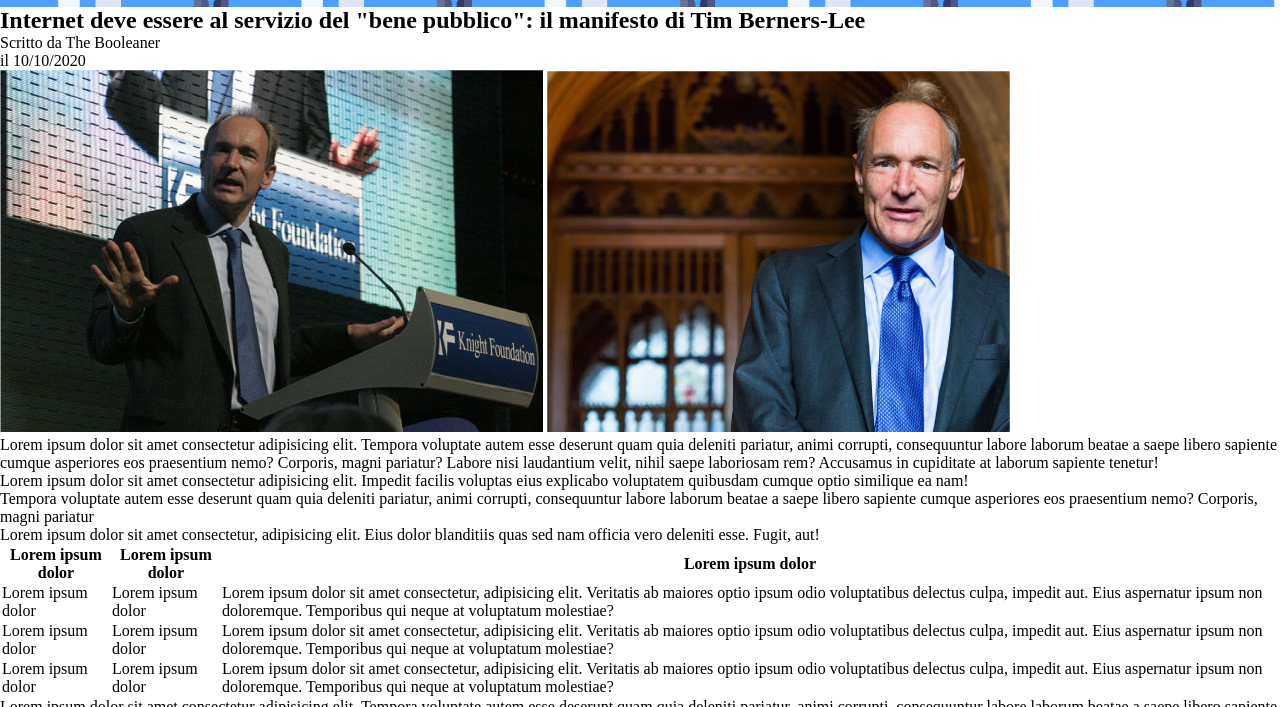
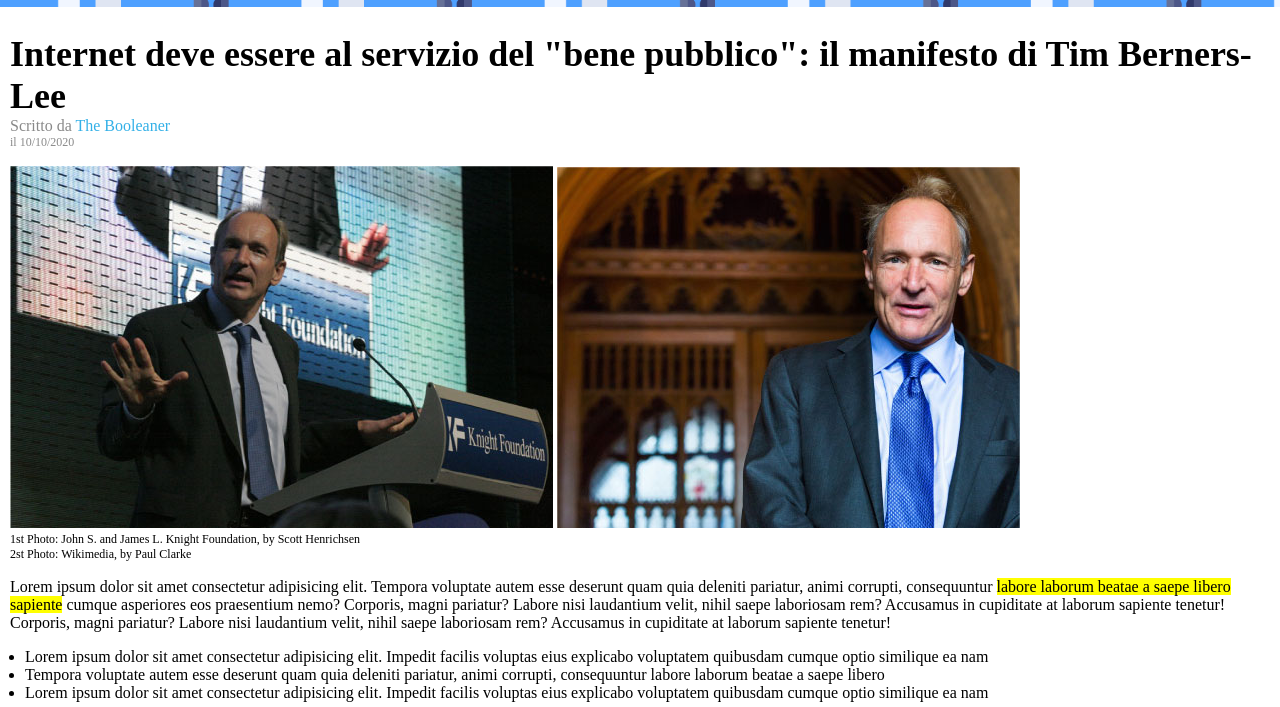
Before and after one commit to danielecapano/html-css-booleaner, a plain HTML site: page index.html in a window 1280 px wide. Shown: the part 93-800 px from the top of the page. Drawn offline with Linux system fonts and the light colour scheme.

Commit message:
ADD - css sections text and list

```diff
--- a/CSS/style.css
+++ b/CSS/style.css
@@ -10,6 +10,7 @@ header {
     background-color: #4ea0ff;
     background-size: 38%;
     height: 100px;
+    margin-bottom: 1rem;
 }
 
 header img {
@@ -18,3 +19,40 @@ header img {
     left: 10px;
     width: 200px;
 }
+
+main {
+    padding: 10px;
+}
+
+section {
+    margin-bottom: 16px;
+}
+
+.title {
+    font-size: 24px;
+}
+
+.author {
+    color: #898989;
+    font-size: 16px;
+}
+
+.author span {
+    color: #33b0e7;
+}
+
+.small {
+    font-size: 12px;
+}
+
+figcaption {
+    font-size: 12px;
+}
+
+.text span {
+    background-color: yellow;
+}
+
+.list {
+    padding-left: 15px;
+}
--- a/index.html
+++ b/index.html
@@ -31,8 +31,14 @@
       <!-- SECTION IMAGES -->
 
       <section class="images">
-        <img src="./img/tim-1.jpg" alt="foto di Tim Berners-Lee" />
-        <img src="./img/tim-2.jpg" alt="foto di Tim Berners-Lee" />
+        <figure>
+            <img src="./img/tim-1.jpg" alt="foto di Tim Berners-Lee" />
+            <img src="./img/tim-2.jpg" alt="foto di Tim Berners-Lee" />
+            <figcaption>
+                <p>1st Photo: John S. and James L. Knight Foundation, by Scott Henrichsen</p>
+                <p>2st Photo: Wikimedia, by Paul Clarke</p>
+            </figcaption>
+        </figure>
       </section>
 
       <!-- SECTION TEXT -->
@@ -41,8 +47,10 @@
         <p>
           Lorem ipsum dolor sit amet consectetur adipisicing elit. Tempora
           voluptate autem esse deserunt quam quia deleniti pariatur, animi
-          corrupti, consequuntur labore laborum beatae a saepe libero sapiente
+          corrupti, consequuntur <span>labore laborum beatae a saepe libero sapiente</span>
           cumque asperiores eos praesentium nemo? Corporis, magni pariatur?
+          Labore nisi laudantium velit, nihil saepe laboriosam rem? Accusamus in
+          cupiditate at laborum sapiente tenetur! Corporis, magni pariatur?
           Labore nisi laudantium velit, nihil saepe laboriosam rem? Accusamus in
           cupiditate at laborum sapiente tenetur!
         </p>
@@ -55,17 +63,15 @@
           <li>
             Lorem ipsum dolor sit amet consectetur adipisicing elit. Impedit
             facilis voluptas eius explicabo voluptatem quibusdam cumque optio
-            similique ea nam!
+            similique ea nam
           </li>
           <li>
             Tempora voluptate autem esse deserunt quam quia deleniti pariatur,
             animi corrupti, consequuntur labore laborum beatae a saepe libero
-            sapiente cumque asperiores eos praesentium nemo? Corporis, magni
-            pariatur
+
           </li>
           <li>
-            Lorem ipsum dolor sit amet consectetur, adipisicing elit. Eius dolor
-            blanditiis quas sed nam officia vero deleniti esse. Fugit, aut!
+            Lorem ipsum dolor sit amet consectetur adipisicing elit. Impedit facilis voluptas eius explicabo voluptatem quibusdam cumque optio similique ea nam
           </li>
         </ul>
       </section>
@@ -107,7 +113,7 @@
       <section class="text">
         <p>Lorem ipsum dolor sit amet consectetur adipisicing elit. Tempora
             voluptate autem esse deserunt quam quia deleniti pariatur, animi
-            corrupti, consequuntur labore laborum beatae a saepe libero sapiente
+            corrupti, <span>consequuntur labore laborum beatae a saepe libero</span> sapiente
             cumque asperiores eos praesentium nemo? Corporis, magni pariatur?
             Labore nisi laudantium velit, nihil saepe laboriosam rem? Accusamus in
             cupiditate at laborum sapiente tenetur!</p>
```
